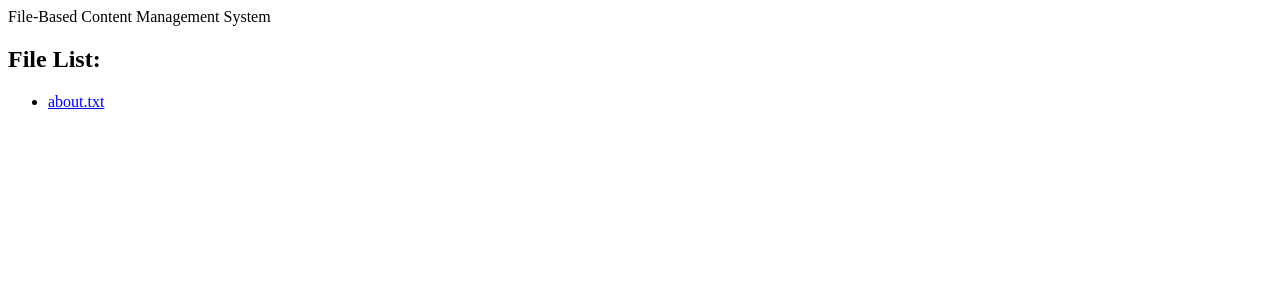
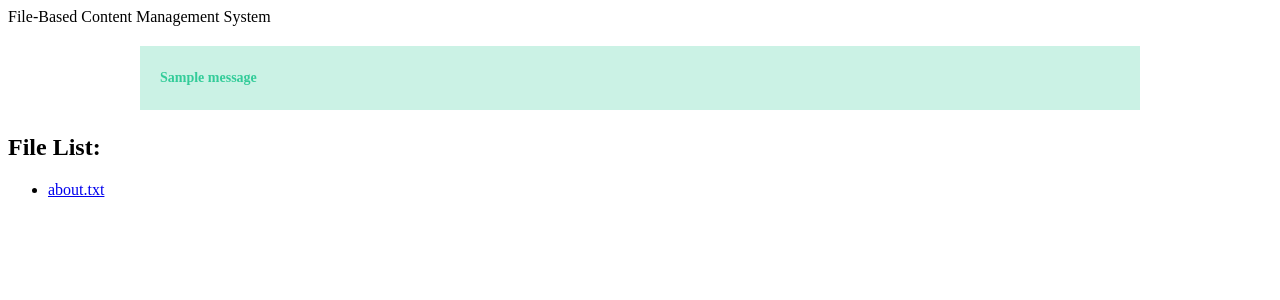
Before and after one commit to Justin-Schultz-GHub/ls-py175-file-cms, a Flask app: page /files in a window 1280 px wide. Shown: the top 300 px of the page. Run offline with Flask 3, Linux system fonts and the light colour scheme; one stand-in notice (Sample message) is shown.

Commit message:
Redirect and flash on non-existent files; add tests and helper functions

```diff
--- a/app.py
+++ b/app.py
@@ -1,5 +1,6 @@
 import os
 from flask import (
+                    flash,
                     Flask,
                     render_template,
                     redirect,
@@ -9,25 +10,36 @@ from flask import (
                     )
 
 app = Flask(__name__)
+app.secret_key='secret1'
 
+# Helper functions
+def get_data_dir():
+    root = os.path.abspath(os.path.dirname(__file__))
+    return os.path.join(root, 'cms', 'data')
+
+def is_valid_path(data_dir, filename):
+    return os.path.isfile(os.path.join(data_dir, filename))
+
+# Route hooks
 @app.route('/')
 def index():
     return redirect(url_for('get_files'))
 
 @app.route('/files')
 def get_files():
-    root = os.path.abspath(os.path.dirname(__file__))
-    data_dir = os.path.join(root, 'cms', 'data')
+    data_dir = get_data_dir()
     files = [os.path.basename(path) for path in os.listdir(data_dir)]
 
     return render_template('files.html', files=files)
 
 @app.route('/files/<filename>')
 def display_file(filename):
-    root = os.path.abspath(os.path.dirname(__file__))
-    data_dir = os.path.join(root, 'cms', 'data')
+    data_dir = get_data_dir()
+    if is_valid_path(data_dir, filename):
+        return send_from_directory(data_dir, filename)
 
-    return send_from_directory(data_dir, filename)
+    flash(f'"{filename}" does not exist.', 'error')
+    return redirect(url_for('index'))
 
 if __name__ == "__main__":
     app.run(debug=True, port=8080)
--- /dev/null
+++ b/static/stylesheets/application.css
@@ -0,0 +1,22 @@
+.flash {
+  max-width: 960px;
+  padding: 10px 20px;
+  margin: 20px auto 1.5em auto;
+  color: #3399cc;
+  background: #CBE5F2;
+}
+
+.flash p {
+  font-size: 14px;
+  font-weight: bold;
+}
+
+.flash.error {
+  color: #ff6633;
+  background: #FFCFBF;
+}
+
+.flash.success {
+  color: #33cc99;
+  background: #CBF2E5;
+}
--- a/templates/layout.html
+++ b/templates/layout.html
@@ -2,9 +2,20 @@
 <html lang="en-US">
     <head>
         <title>File-Based Content Management System</title>
+        <link rel="stylesheet" href="//fonts.googleapis.com/css?family=PT+Sans">
+        <link rel="stylesheet" href="{{ url_for('static', filename='stylesheets/application.css') }}">
     </head>
     <body>
         <header>File-Based Content Management System</header>
+        {% with messages = get_flashed_messages(with_categories=true) %}
+            {% if messages %}
+                {% for category, message in messages %}
+                    <div class='flash {{ category }}'>
+                        <p>{{ message }}</p>
+                    </div>
+                {% endfor %}
+            {% endif %}
+        {% endwith %}
         <main>
             {% block content %}
             <!-- Filled in by the `content` block from another template file -->
```
Also changed, not shown: tests/test_app.py (+13 -0 lines).
